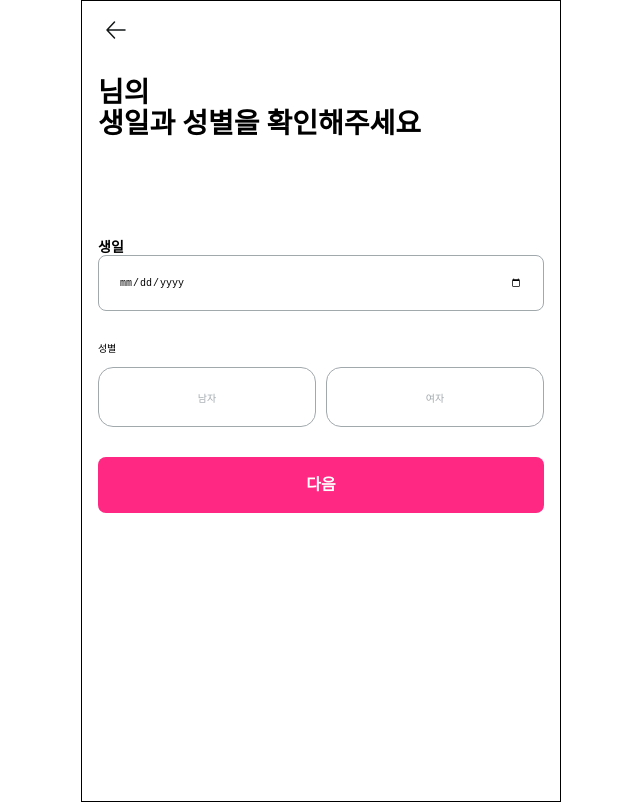
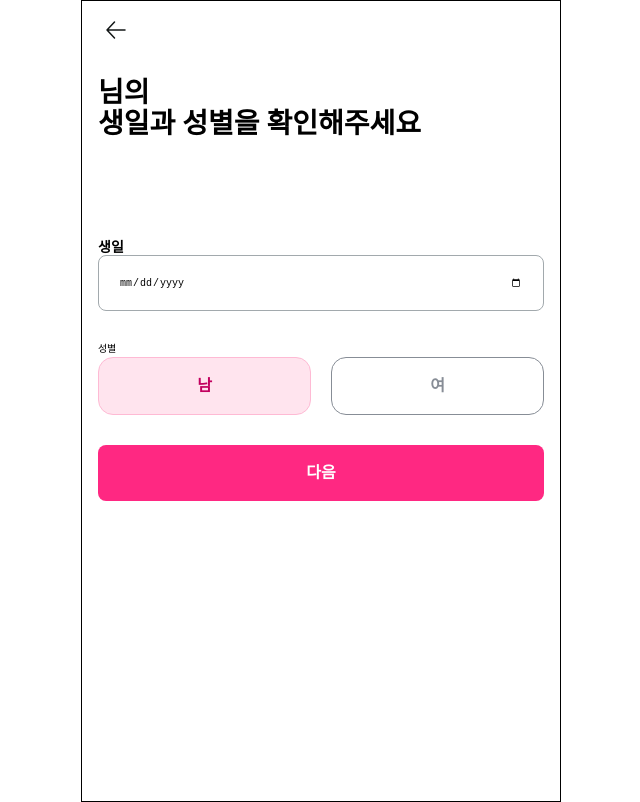
Before and after one commit to UGSM-Gift/UGSM, a React (Create React App) app: page /addUserInfo in a window 1280 px wide. Both pictures are taken after a click on the button "다음". Shown: the whole page, without its empty margins (319-959 px from the left). Built offline with nearby package versions, Linux system fonts and the light colour scheme.

Commit message:
refactor:gender btn import

```diff
--- a/src/components/common/Button.tsx
+++ b/src/components/common/Button.tsx
@@ -65,6 +65,21 @@ const VARIANT_TYPE = {
     color: ${colors.gray[30]};
     border: 1px solid ${colors.gray[30]};
   `,
+  lightPrimary: css`
+    color: ${colors.primary[800]};
+    background-color: #ffe4ee;
+    border: 1px solid ${colors.primary[100]};
+  `,
+  lightGhost: css`
+    color: ${colors.gray[50]};
+    background-color: ${colors.white};
+    border: 1px solid ${colors.gray[50]};
+  `,
+
+  lightDisabled: css`
+    color: ${colors.gray[10]};
+    border: 1px solid ${colors.gray[30]};
+  `,
 } as const;
 
 type Props = {
--- a/src/components/common/Input.tsx
+++ b/src/components/common/Input.tsx
@@ -86,6 +86,7 @@ const StyledInput = styled.input<StyledInputProps>`
   &:disabled {
     background-color: ${colors.disable};
   }
+
   width: 100%;
   padding: 20px 16px;
   font-size: 15px;
--- a/src/pages/adduserinfo/Gender.tsx
+++ b/src/pages/adduserinfo/Gender.tsx
@@ -4,7 +4,13 @@ import React, { useState } from 'react';
 import styled, { css } from 'styled-components';
 import { UserDataProps } from 'src/modules/@types/common';
 import Typography from '@components/common/Typography';
+import Button from '@components/common/Button';
 
+const ButtonBox = styled.div`
+  display: flex;
+  gap: 20px;
+  margin-bottom: 30px;
+`;
 const GenderBox = styled.div``;
 
 const TypeButtonBox = styled.div`
@@ -38,10 +44,19 @@ const Gender: React.FC<UserDataProps> = ({ userData, setUserData }) => {
 
       <InputType type='date' value={userData.birth} onChange={handleBirthdayChange} label='생일' />
       <label>성별</label>
-      <TypeButtonBox>
+      <ButtonBox>
+        <Button variant={'lightPrimary'} radius='medium'>
+          남
+        </Button>
+        <Button variant={'lightGhost'} radius='medium'>
+          여
+        </Button>
+      </ButtonBox>
+
+      {/* <TypeButtonBox>
         <TypeButton type='남자' setType={(type) => handleGenderChange(type)} selectedType={gender} />
         <TypeButton type='여자' setType={(type) => handleGenderChange(type)} selectedType={gender} />
-      </TypeButtonBox>
+      </TypeButtonBox> */}
     </GenderBox>
   );
 };
--- a/src/styles/GlobalStyles.tsx
+++ b/src/styles/GlobalStyles.tsx
@@ -1,4 +1,5 @@
 import { createGlobalStyle } from 'styled-components';
+import { colors } from './colors';
 
 const GlobalStyles = createGlobalStyle`
 
@@ -91,6 +92,13 @@ button {
   font-weight: inherit;
   margin: 0;
   cursor: pointer;
+  outline: none;
+  &:hover {
+    border: 1px solid ${colors.sub[300]}; // 마우스 오버 시 적용될 색상
+  }
+  &:active {
+    border: 1px solid ${colors.sub[400]}; // 활성 상태 시 적용될 색상
+  }
 }
 
 select,
```
